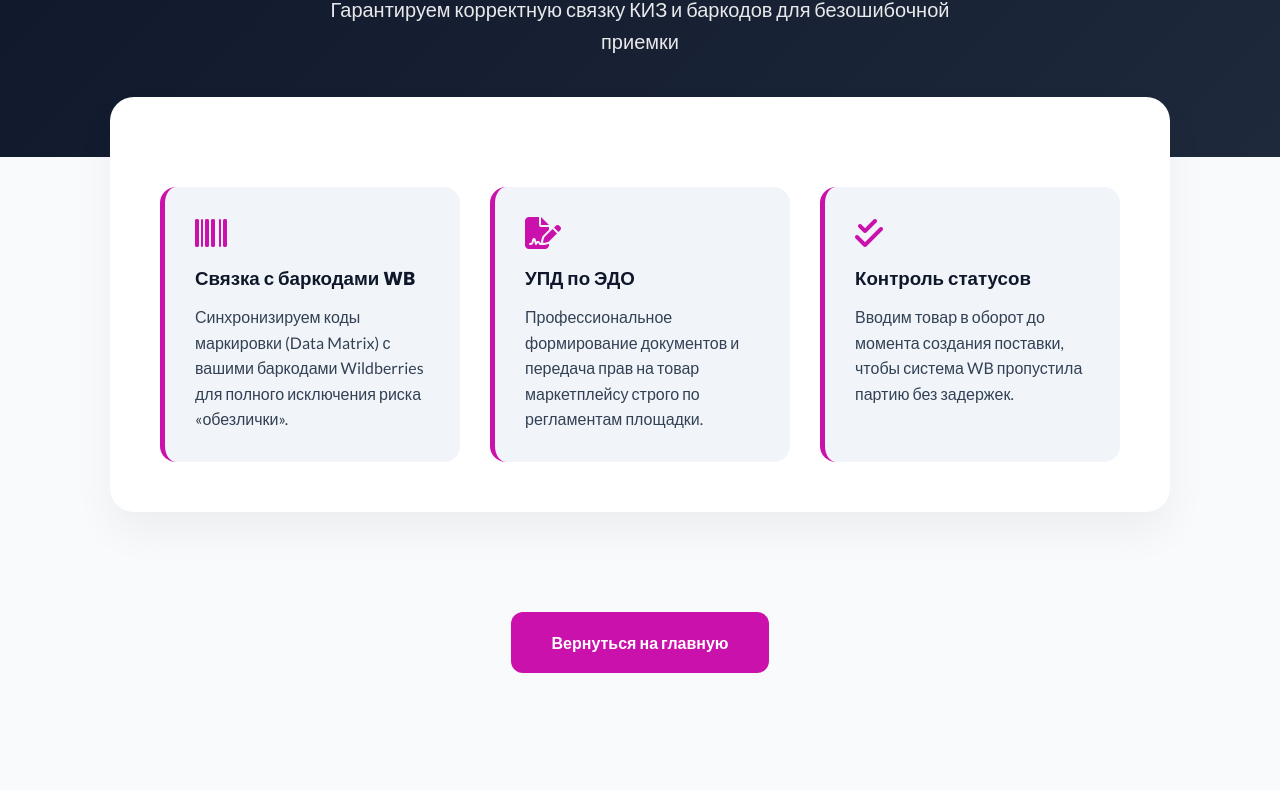
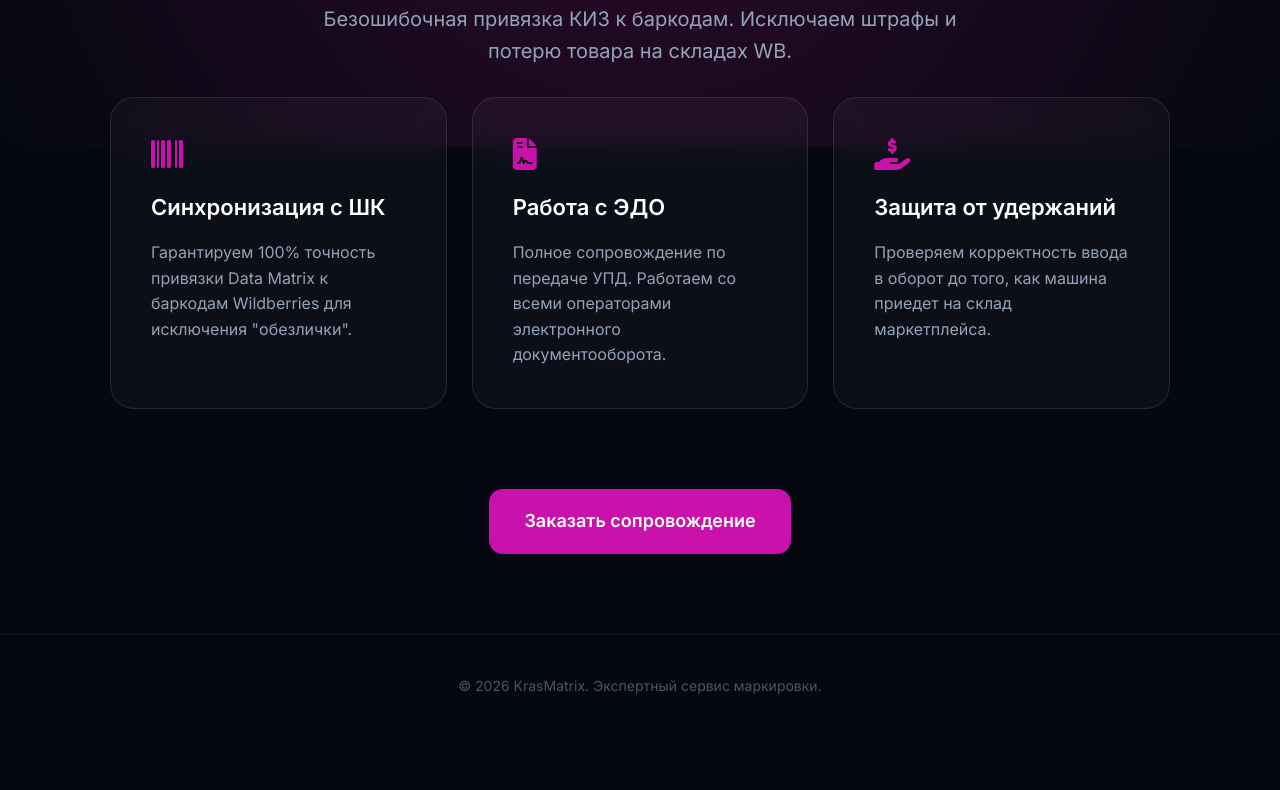
Before and after one commit to Didmeistris/landing, a plain HTML site: page wildberries/index.html in a window 1280 px wide. Shown: the part 296-1086 px from the top of the page. After the commit the page ends 1033 px from the top, so only its background shows below. Drawn offline with Linux system fonts and the light colour scheme.

Commit message:
Update index.html

```diff
--- a/wildberries/index.html
+++ b/wildberries/index.html
@@ -3,66 +3,60 @@
 <head>
     <meta charset="UTF-8">
     <meta name="viewport" content="width=device-width, initial-scale=1.0">
-    <title>Маркировка для Wildberries | KrasMatrix Premium</title>
-    <link href="https://fonts.googleapis.com/css2?family=Poppins:wght@600;700&family=Lato:wght@400;700&display=swap" rel="stylesheet">
+    <title>Маркировка для Wildberries | KrasMatrix</title>
+    <link href="https://fonts.googleapis.com/css2?family=Inter:wght@400;600;800&display=swap" rel="stylesheet">
     <link rel="stylesheet" href="https://cdnjs.cloudflare.com/ajax/libs/font-awesome/6.5.1/css/all.min.css">
     <style>
-        :root { --primary: #cb11ab; --dark: #0f172a; --text: #334155; --light: #f8fafc; }
-        * { box-sizing: border-box; margin: 0; padding: 0; }
-        body { font-family: 'Lato', sans-serif; color: var(--text); background: var(--light); line-height: 1.6; }
-        header { background: white; padding: 20px 0; border-bottom: 1px solid #e2e8f0; position: sticky; top: 0; z-index: 100; }
-        .nav-container { max-width: 1100px; margin: 0 auto; display: flex; justify-content: space-between; align-items: center; padding: 0 20px; }
-        .logo { font-family: 'Poppins', sans-serif; font-size: 24px; font-weight: 700; color: var(--dark); text-decoration: none; }
-        .hero { background: linear-gradient(135deg, #0f172a 0%, #1e293b 100%); color: white; padding: 100px 20px; text-align: center; }
-        .hero h1 { font-family: 'Poppins', sans-serif; font-size: clamp(32px, 5vw, 56px); margin-bottom: 20px; }
-        .hero p { font-size: 20px; opacity: 0.9; max-width: 700px; margin: 0 auto; }
-        .main-content { max-width: 1100px; margin: -60px auto 60px; padding: 0 20px; }
-        .white-card { background: white; border-radius: 24px; padding: 50px; box-shadow: 0 20px 40px rgba(0,0,0,0.05); margin-bottom: 40px; }
-        .grid { display: grid; grid-template-columns: repeat(auto-fit, minmax(300px, 1fr)); gap: 30px; margin-top: 40px; }
-        .feature { padding: 30px; border-radius: 16px; background: #f1f5f9; border-left: 5px solid var(--primary); }
-        .feature i { color: var(--primary); font-size: 32px; margin-bottom: 15px; display: block; }
-        .feature h3 { font-family: 'Poppins', sans-serif; margin-bottom: 10px; color: var(--dark); }
-        .cta-section { text-align: center; padding: 60px 0; }
-        .btn { display: inline-block; padding: 18px 40px; background: var(--primary); color: white; border-radius: 12px; text-decoration: none; font-weight: 700; transition: transform 0.2s; }
-        .btn:hover { transform: translateY(-3px); box-shadow: 0 10px 20px rgba(203,17,171,0.2); }
-        footer { padding: 40px; text-align: center; border-top: 1px solid #e2e8f0; color: #94a3b8; }
+        :root { --accent: #cb11ab; --bg: #0f172a; --card-bg: rgba(255, 255, 255, 0.03); }
+        * { margin: 0; padding: 0; box-sizing: border-box; }
+        body { font-family: 'Inter', sans-serif; background-color: #050811; color: #fff; line-height: 1.6; }
+        header { padding: 25px; display: flex; justify-content: space-between; align-items: center; max-width: 1200px; margin: 0 auto; }
+        .logo { font-weight: 800; font-size: 24px; letter-spacing: -1px; text-decoration: none; color: #fff; }
+        .logo span { color: var(--accent); }
+        .hero { padding: 120px 20px 80px; text-align: center; background: radial-gradient(circle at top, #2e0a2b 0%, #050811 100%); }
+        .hero h1 { font-size: clamp(32px, 6vw, 64px); font-weight: 800; margin-bottom: 20px; letter-spacing: -2px; line-height: 1.1; }
+        .hero p { font-size: 20px; color: #94a3b8; max-width: 700px; margin: 0 auto; }
+        .container { max-width: 1100px; margin: 0 auto; padding: 0 20px; }
+        .grid { display: grid; grid-template-columns: repeat(auto-fit, minmax(300px, 1fr)); gap: 25px; margin-top: -50px; }
+        .card { background: var(--card-bg); border: 1px solid rgba(255,255,255,0.1); backdrop-filter: blur(10px); padding: 40px; border-radius: 24px; transition: 0.3s; }
+        .card:hover { border-color: var(--accent); transform: translateY(-5px); background: rgba(255,255,255,0.05); }
+        .card i { font-size: 32px; color: var(--accent); margin-bottom: 20px; display: block; }
+        .card h3 { font-size: 22px; margin-bottom: 15px; font-weight: 600; }
+        .card p { color: #94a3b8; font-size: 16px; }
+        .cta { text-align: center; padding: 80px 20px; }
+        .btn { background: var(--accent); color: #fff; padding: 18px 35px; border-radius: 14px; text-decoration: none; font-weight: 600; font-size: 18px; transition: 0.3s; display: inline-block; }
+        .btn:hover { opacity: 0.9; transform: scale(1.02); box-shadow: 0 10px 25px rgba(203, 17, 171, 0.3); }
+        footer { padding: 40px; text-align: center; color: #475569; font-size: 14px; border-top: 1px solid rgba(255,255,255,0.05); }
     </style>
 </head>
 <body>
-    <header>
-        <div class="nav-container">
-            <a href="/" class="logo">KRASMATRIX</a>
-            <a href="/#pricing" style="color: var(--primary); font-weight: 700; text-decoration: none;">Цены</a>
+    <header><a href="/" class="logo">KRAS<span>MATRIX</span></a></header>
+    <section class="hero">
+        <div class="container">
+            <h1>Маркировка для Wildberries</h1>
+            <p>Безошибочная привязка КИЗ к баркодам. Исключаем штрафы и потерю товара на складах WB.</p>
         </div>
-    </header>
-    <section class="hero">
-        <h1>Маркировка для Wildberries</h1>
-        <p>Гарантируем корректную связку КИЗ и баркодов для безошибочной приемки</p>
     </section>
-    <main class="main-content">
-        <div class="white-card">
-            <div class="grid">
-                <div class="feature">
-                    <i class="fa-solid fa-barcode"></i>
-                    <h3>Связка с баркодами WB</h3>
-                    <p>Синхронизируем коды маркировки (Data Matrix) с вашими баркодами Wildberries для полного исключения риска «обезлички».</p>
-                </div>
-                <div class="feature">
-                    <i class="fa-solid fa-file-signature"></i>
-                    <h3>УПД по ЭДО</h3>
-                    <p>Профессиональное формирование документов и передача прав на товар маркетплейсу строго по регламентам площадки.</p>
-                </div>
-                <div class="feature">
-                    <i class="fa-solid fa-check-double"></i>
-                    <h3>Контроль статусов</h3>
-                    <p>Вводим товар в оборот до момента создания поставки, чтобы система WB пропустила партию без задержек.</p>
-                </div>
+    <div class="container">
+        <div class="grid">
+            <div class="card">
+                <i class="fa-solid fa-barcode"></i>
+                <h3>Синхронизация с ШК</h3>
+                <p>Гарантируем 100% точность привязки Data Matrix к баркодам Wildberries для исключения "обезлички".</p>
+            </div>
+            <div class="card">
+                <i class="fa-solid fa-file-contract"></i>
+                <h3>Работа с ЭДО</h3>
+                <p>Полное сопровождение по передаче УПД. Работаем со всеми операторами электронного документооборота.</p>
+            </div>
+            <div class="card">
+                <i class="fa-solid fa-hand-holding-dollar"></i>
+                <h3>Защита от удержаний</h3>
+                <p>Проверяем корректность ввода в оборот до того, как машина приедет на склад маркетплейса.</p>
             </div>
         </div>
-        <div class="cta-section">
-            <a href="/" class="btn">Вернуться на главную</a>
-        </div>
-    </main>
-    <footer>© 2026 KrasMatrix Premium. Экспертное сопровождение маркировки.</footer>
+    </div>
+    <section class="cta"><a href="/#pricing" class="btn">Заказать сопровождение</a></section>
+    <footer>© 2026 KrasMatrix. Экспертный сервис маркировки.</footer>
 </body>
 </html>
```
